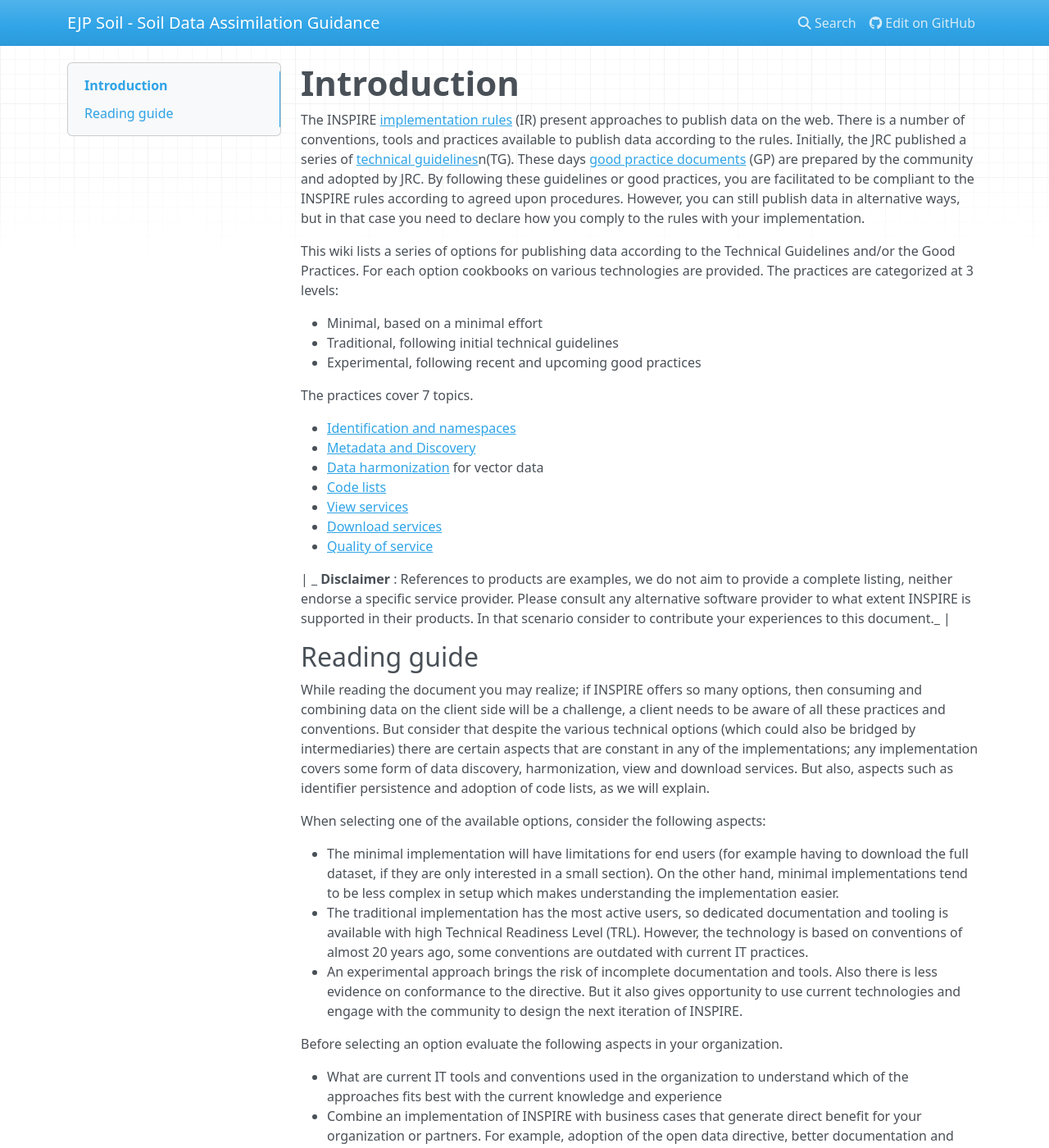
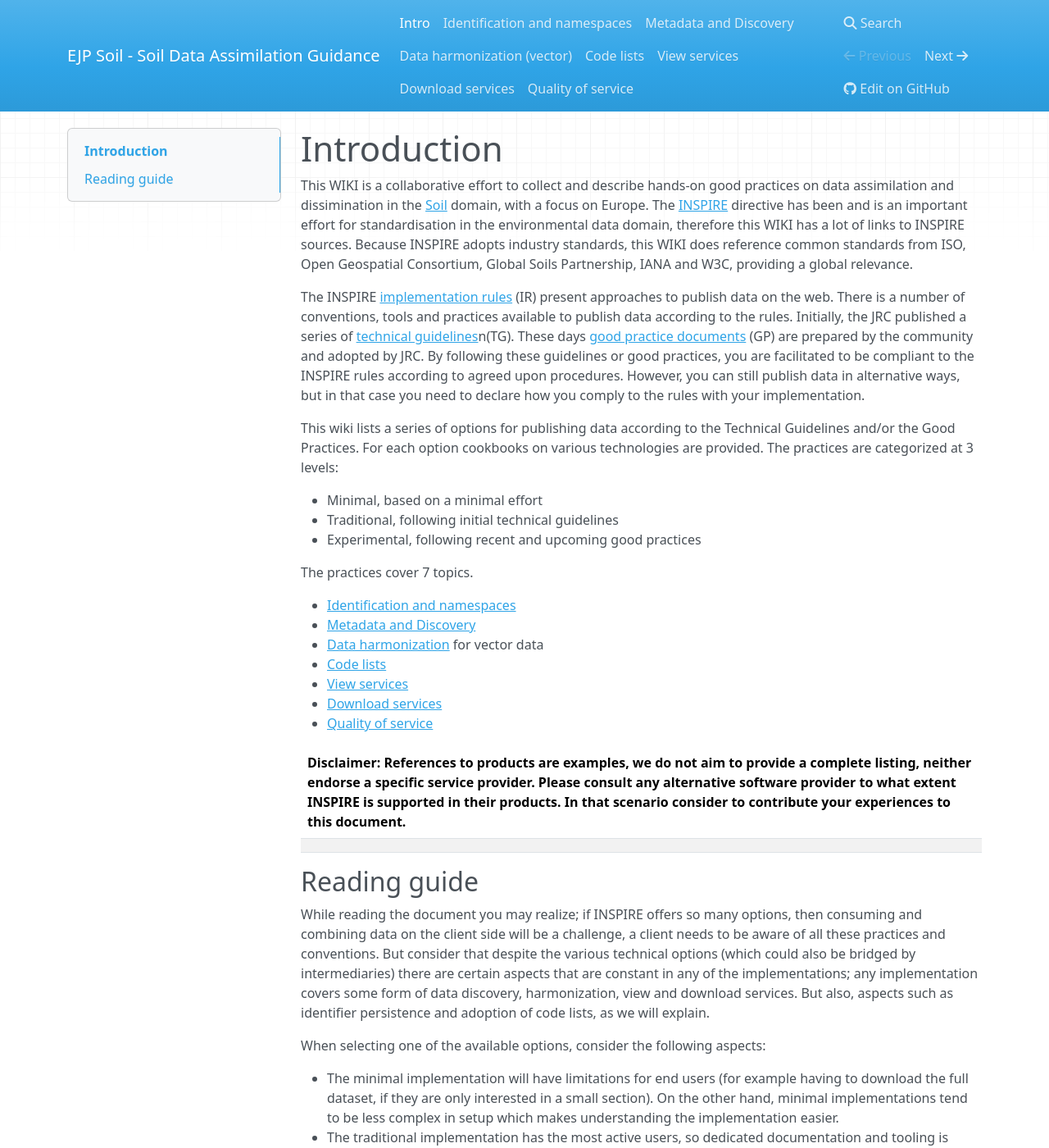
Before and after one commit to ejpsoil/soildata-assimilation-guidance, an MkDocs documentation site: the page built from docs/index.md, in a window 1280 px wide and 1400 px high. Shown: the whole window at 82% size. Built offline with MkDocs 1.6.1, drawn with Linux system fonts in a browser that asks for light colours; nearby versions of some CDN libraries.

Commit message:
updated index and intro

```diff
--- a/docs/index.md
+++ b/docs/index.md
@@ -1,4 +1,6 @@
-# **Introduction**
+# Introduction
+
+This WIKI is a collaborative effort to collect and describe hands-on good practices on data assimilation and dissimination in the [Soil](https://agrovoc.fao.org/browse/agrovoc/en/page/c_7156) domain, with a focus on Europe. The [INSPIRE](https://inspire.ec.europa.eu/) directive has been and is an important effort for standardisation in the environmental data domain, therefore this WIKI has a lot of links to INSPIRE sources. Because INSPIRE adopts industry standards, this WIKI does reference common standards from ISO, Open Geospatial Consortium, Global Soils Partnership, IANA and W3C, providing a global relevance.
 
 The INSPIRE [implementation rules](https://inspire.ec.europa.eu/inspire-implementing-rules/51763) (IR) present approaches to publish data on the web. There is a number of conventions, tools and practices available to publish data according to the rules. Initially, the JRC published a series of [technical guidelines](https://inspire.ec.europa.eu/inspire-technical-guidance/57753)n(TG). These days [good practice documents](https://inspire.ec.europa.eu/portfolio/good-practice-library) (GP) are prepared by the community and adopted by JRC. By following these guidelines or good practices, you are facilitated to be compliant to the INSPIRE rules according to agreed upon procedures. However, you can still publish data in alternative ways, but in that case you need to declare how you comply to the rules with your implementation.
 
@@ -18,7 +20,8 @@ The practices cover 7 topics.
 - [Download services](download.md)
 - [Quality of service](QOS.md)
 
-| _ **Disclaimer** : References to products are examples, we do not aim to provide a complete listing, neither endorse a specific service provider. Please consult any alternative software provider to what extent INSPIRE is supported in their products. In that scenario consider to contribute your experiences to this document._ |
+| Disclaimer: References to products are examples, we do not aim to provide a complete listing, neither endorse a specific service provider. Please consult any alternative software provider to what extent INSPIRE is supported in their products. In that scenario consider to contribute your experiences to this document. |
+| --- |
 
 ## Reading guide
 
--- a/mkdocs.yml
+++ b/mkdocs.yml
@@ -6,7 +6,14 @@ site_url: https://ejpsoil.github.io/soildata-assimilation-guidance
 repo_url: https://github.com/ejpsoil/soildata-assimilation-guidance
 docs_dir: docs
 nav:
-    - Home: index.md
+    - Intro: index.md
+    - Identification and namespaces: identification.md
+    - Metadata and Discovery: metadata.md
+    - Data harmonization (vector): etl.md
+    - Code lists: codelists.md
+    - View services: view.md
+    - Download services: download.md
+    - Quality of service: QOS.md
 
 # use_directory_urls: true
 
```
